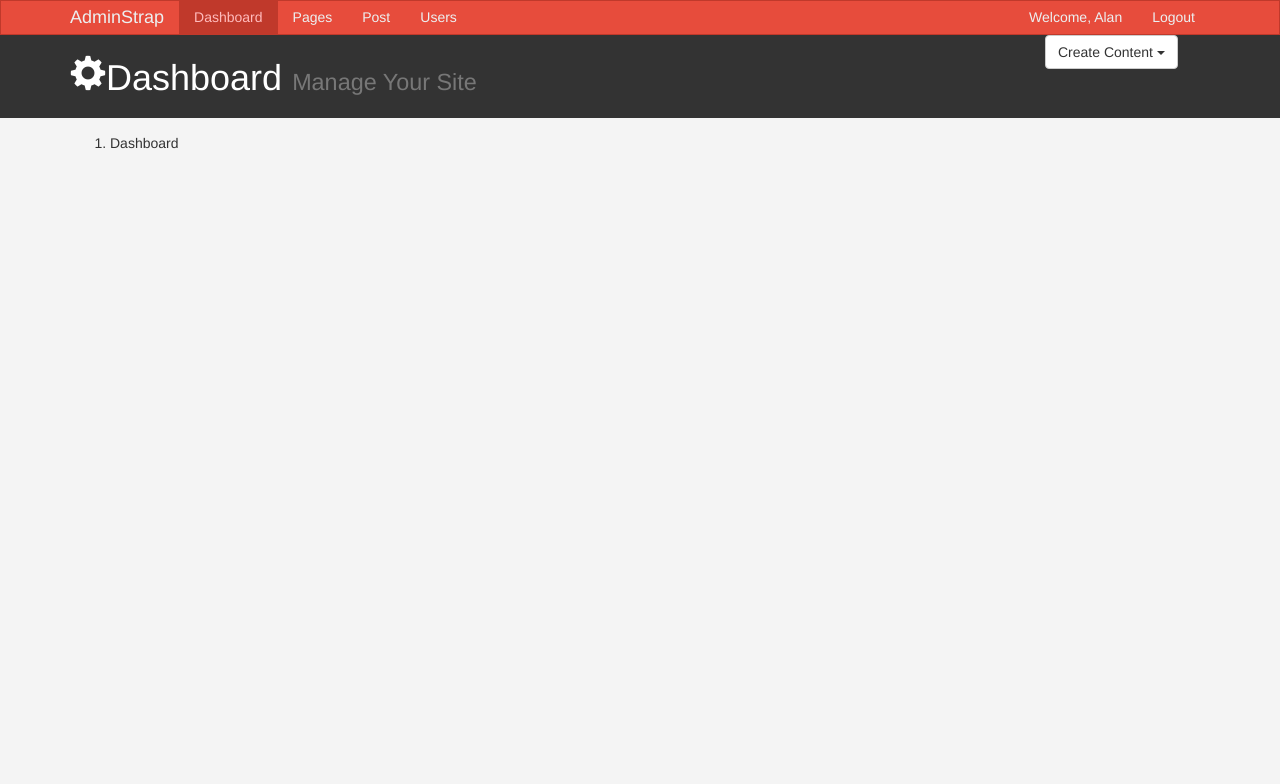
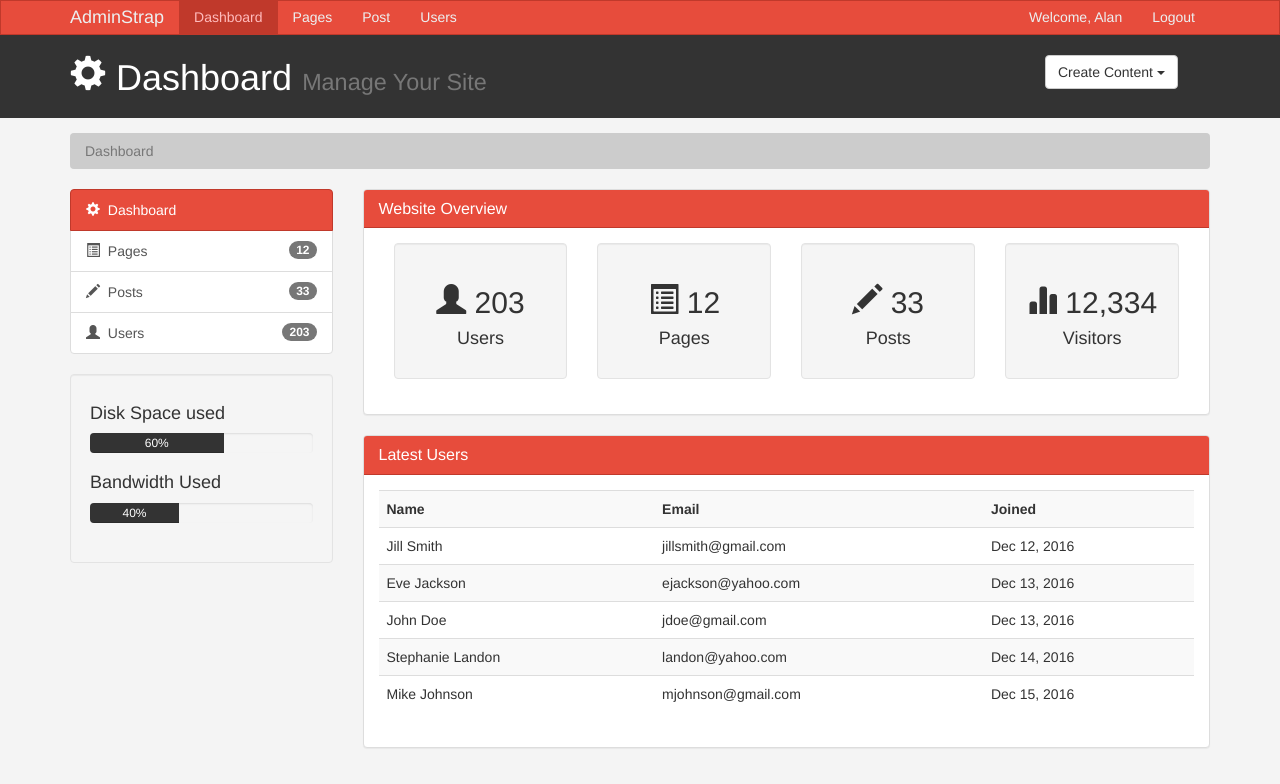
Before and after one commit to AlanJui/bootstrap3_admin_ui, a website: page app/index.html in a window 1280 px wide. Drawn offline with nearby package versions, Linux system fonts and the light colour scheme; files that its build step writes are made by us from their sources.

Commit message:
完成 Dashboard 頁面主要架構設計；右上角 Dropdown Menu 內的各個功能，尚待完成

```diff
--- a/app/index.html
+++ b/app/index.html
@@ -62,7 +62,10 @@
       <div class="container">
         <div class="row">
           <div class="col-md-10">
-            <h1><span class="glyphicon glyphicon-cog" aria-hidden="true"></span>Dashboard <small>Manage Your Site</small></h1>
+            <h1>
+              <span class="glyphicon glyphicon-cog" aria-hidden="true"></span>
+              Dashboard <small>Manage Your Site</small>
+            </h1>
           </div>
           <div class="col-md-2">
             <div class="dropdown">
@@ -83,21 +86,162 @@
 
     <section id="breadcrumb">
       <div class="container">
-        <ol class="breadcurmb">
+        <ol class="breadcrumb">
           <li class="active">Dashboard</li>
         </ol>
       </div>
     </section>
 
+    <section id="main">
+      <div class="container">
+        <div class="row">
+          <!-- Side Menu -->
+          <div class="col-md-3">
+            <div class="list-group">
+              <a href="index.html" class="list-group-item active main-color-bg">
+                <span class="glyphicon glyphicon-cog" aria-hidden="true"></span>
+                &nbsp;Dashboard
+              </a>
+              <a href="pages.html" class="list-group-item">
+                <span class="glyphicon glyphicon-list-alt" aria-hidden="true"></span>
+                &nbsp;Pages
+                <span class="badge">12</span>
+              </a>
+              <a href="posts.html" class="list-group-item">
+                <span class="glyphicon glyphicon-pencil" aria-hidden="true"></span>
+                &nbsp;Posts
+                <span class="badge">33</span>
+              </a>
+              <a href="users.html" class="list-group-item">
+                <span class="glyphicon glyphicon-user" aria-hidden="true"></span>
+                &nbsp;Users
+                <span class="badge">203</span>
+              </a>
+            </div>
+
+            <div class="well">
+              <h4>Disk Space used</h4>
+              <div class="progress">
+                <div class="progress-bar" role="progressbar" aria-valuenow="60" aria-valuemin="0" aria-valuemax="100" style="width: 60%;">
+                  60%
+                </div>
+              </div>
+
+              <h4>Bandwidth Used</h4>
+              <div class="progress">
+                  <div class="progress-bar" role="progressbar" aria-valuenow="60" aria-valuemin="0" aria-valuemax="100"
+                       style="width: 40%;">
+                    40%
+                  </div>
+                </div>
+              </div>
+            </div>
+
+          <!-- Main Content -->
+          <div class="col-md-9">
+            <!-- Website Overview -->
+            <div class="panel panel-default">
+              <div class="panel-heading main-color-bg">
+                <h3 class="panel-title">Website Overview</h3>
+              </div>
+
+              <div class="panel-body">
+                <div class="col-md-3">
+                  <div class="well dash-box">
+                    <h2>
+                      <span class="glyphicon glyphicon-user" aria-hidden="true"></span>
+                      203
+                    </h2>
+                    <h4>Users</h4>
+                  </div>
+                </div>
+                <div class="col-md-3">
+                  <div class="well dash-box">
+                    <h2>
+                      <span class="glyphicon glyphicon-list-alt" aria-hidden="true"></span>
+                      12
+                    </h2>
+                    <h4>Pages</h4>
+                  </div>
+                </div>
+                <div class="col-md-3">
+                  <div class="well dash-box">
+                    <h2>
+                      <span class="glyphicon glyphicon-pencil" aria-hidden="true"></span>
+                      33
+                    </h2>
+                    <h4>Posts</h4>
+                  </div>
+                </div>
+                <div class="col-md-3">
+                  <div class="well dash-box">
+                    <h2>
+                      <span class="glyphicon glyphicon-stats" aria-hidden="true"></span>
+                      12,334
+                    </h2>
+                    <h4>Visitors</h4>
+                  </div>
+                </div>
+              </div>
+            </div>
+
+            <!-- Latest Users -->
+            <div class="panel panel-default">
+              <div class="panel-heading main-color-bg">
+                <h3 class="panel-title">Latest Users</h3>
+              </div>
+              <div class="panel-body">
+                <table class="table table-striped table-hover">
+                  <tr>
+                    <th>Name</th>
+                    <th>Email</th>
+                    <th>Joined</th>
+                  </tr>
+                  <tr>
+                    <td>Jill Smith</td>
+                    <td>jillsmith@gmail.com</td>
+                    <td>Dec 12, 2016</td>
+                  </tr>
+                  <tr>
+                    <td>Eve Jackson</td>
+                    <td>ejackson@yahoo.com</td>
+                    <td>Dec 13, 2016</td>
+                  </tr>
+                  <tr>
+                    <td>John Doe</td>
+                    <td>jdoe@gmail.com</td>
+                    <td>Dec 13, 2016</td>
+                  </tr>
+                  <tr>
+                    <td>Stephanie Landon</td>
+                    <td>landon@yahoo.com</td>
+                    <td>Dec 14, 2016</td>
+                  </tr>
+                  <tr>
+                    <td>Mike Johnson</td>
+                    <td>mjohnson@gmail.com</td>
+                    <td>Dec 15, 2016</td>
+                  </tr>
+                </table>
+              </div>
+            </div>
+
+          </div>
+          <!-- End Main Content -->
+
+        </div>
+      </div>
+    </section>
+
     <!-- Google Analytics: change UA-XXXXX-X to be your site's ID. -->
-    <!--<script>-->
-      <!--(function(b,o,i,l,e,r){b.GoogleAnalyticsObject=l;b[l]||(b[l]=-->
-      <!--function(){(b[l].q=b[l].q||[]).push(arguments)});b[l].l=+new Date;-->
-      <!--e=o.createElement(i);r=o.getElementsByTagName(i)[0];-->
-      <!--e.src='https://www.google-analytics.com/analytics.js';-->
-      <!--r.parentNode.insertBefore(e,r)}(window,document,'script','ga'));-->
-      <!--ga('create','UA-XXXXX-X');ga('send','pageview');-->
-    <!--</script>-->
+    <script>
+      (function(b,o,i,l,e,r){b.GoogleAnalyticsObject=l;b[l]||(b[l]=
+      function(){(b[l].q=b[l].q||[]).push(arguments)});b[l].l=+new Date;
+      e=o.createElement(i);r=o.getElementsByTagName(i)[0];
+      e.src='https://www.google-analytics.com/analytics.js';
+      r.parentNode.insertBefore(e,r)}(window,document,'script','ga'));
+      ga('create','UA-XXXXX-X');ga('send','pageview');
+    </script>
 
     <!-- build:js scripts/vendor.js -->
     <!-- bower:js -->
@@ -118,6 +262,8 @@
     <script src="/bower_components/bootstrap/js/scrollspy.js"></script>
     <script src="/bower_components/bootstrap/js/collapse.js"></script>
     <script src="/bower_components/bootstrap/js/tab.js"></script>
+    <script src="/bower_components/bootstrap/js/tooltip.js"></script>
+    <script src="/bower_components/bootstrap/js/transition.js"></script>
     <!-- endbuild -->
 
     <!-- build:js scripts/main.js -->
--- a/app/styles/main.css
+++ b/app/styles/main.css
@@ -8,7 +8,7 @@ body {
   border-radius: 0;
 }
 
-.navbar-nav > li > a , .navbar-brand {
+.navbar-nav > li > a, .navbar-brand {
   padding-top: 6px !important;
   padding-bottom: 0 !important;
   height: 33px;
@@ -19,9 +19,8 @@ body {
 .main-color-bg {
   background-color: #e74c3c !important;
   border-color: #c0392b !important;
-  color: #ffffff;
+  color: #ffffff !important;
 }
-
 
 /* Header */
 #header {
@@ -31,6 +30,27 @@ body {
   margin-bottom: 15px;
 }
 
-#header .create {
+#header .dropdown {
   padding-top: 20px;
 }
+
+/* Breadcrumb */
+.breadcrumb {
+  background: #cccccc;
+  color: #333333;
+}
+
+.breadcrumb a {
+  color: #333333;
+}
+
+.progress-bar {
+  background: #333333;
+  color: #ffffff;
+}
+
+/* Main Content */
+
+.dash-box {
+  text-align: center;
+}
```
